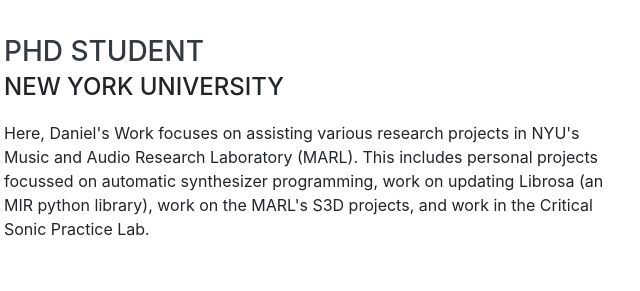
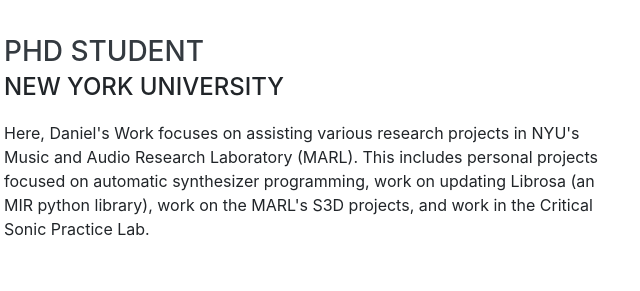
Before and after one commit to dafaronbi/Portfolio, a website with bundled scripts: page index.html in a window 1280 px wide. Shown: the part 900-1191 px from the top of the page, 316-956 px from the left. Built offline with nearby package versions, Linux system fonts and the light colour scheme; a web font is replaced by a local one.

Commit message:
fixed typo in experience

```diff
--- a/index.html
+++ b/index.html
@@ -111,7 +111,7 @@
             <h3 class="mb-0">PhD Student</h3>
             <div class="subheading mb-3">New York University</div>
             <p>Here, Daniel's Work focuses on assisting various research projects in NYU's Music and Audio Research Laboratory (MARL). This includes personal projects
-              focussed on automatic synthesizer programming, work on updating Librosa (an MIR python library),
+              focused on automatic synthesizer programming, work on updating Librosa (an MIR python library),
               work on the MARL's S3D projects, and work in the Critical Sonic Practice Lab.
               </p>
           </div>
```
